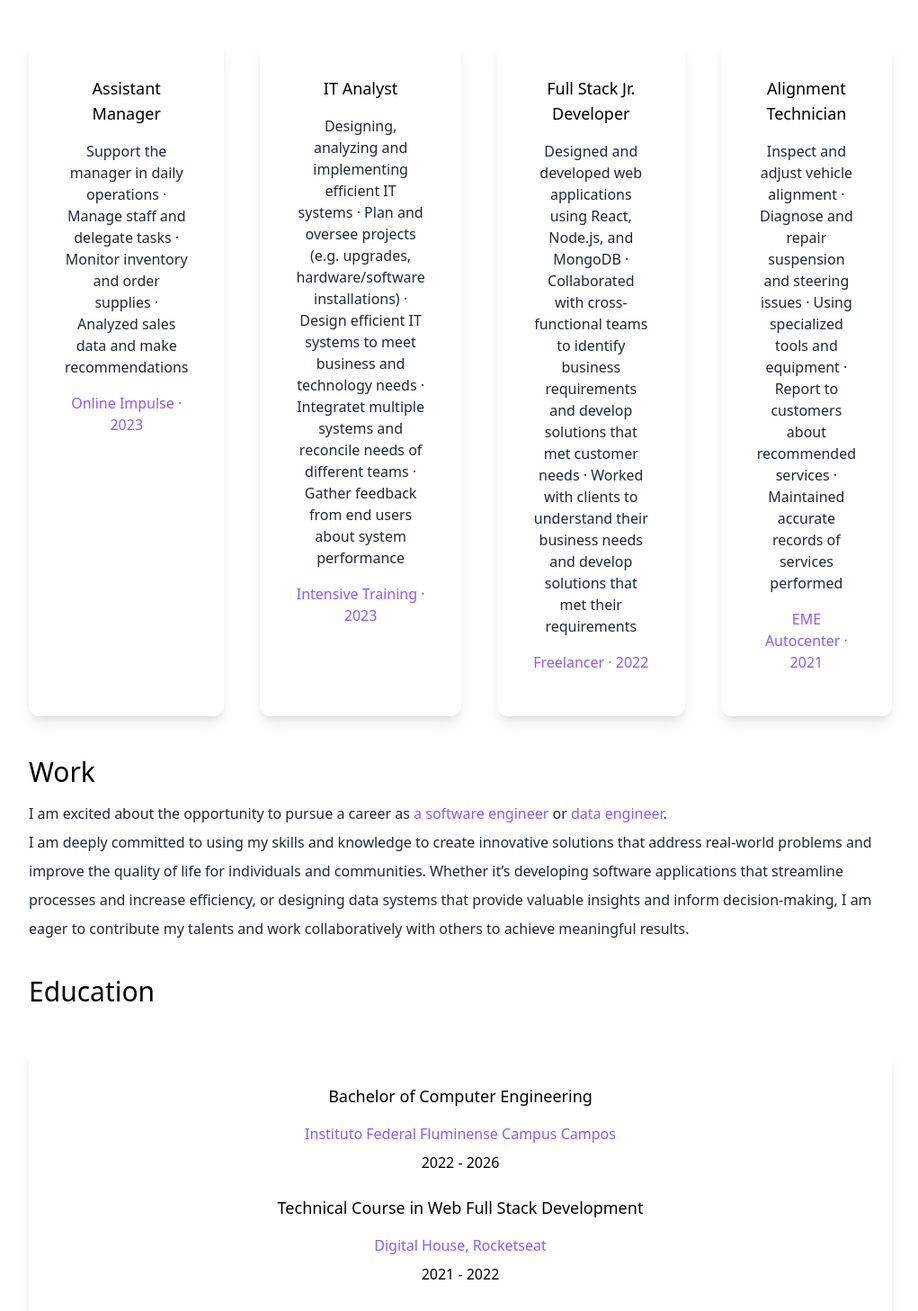
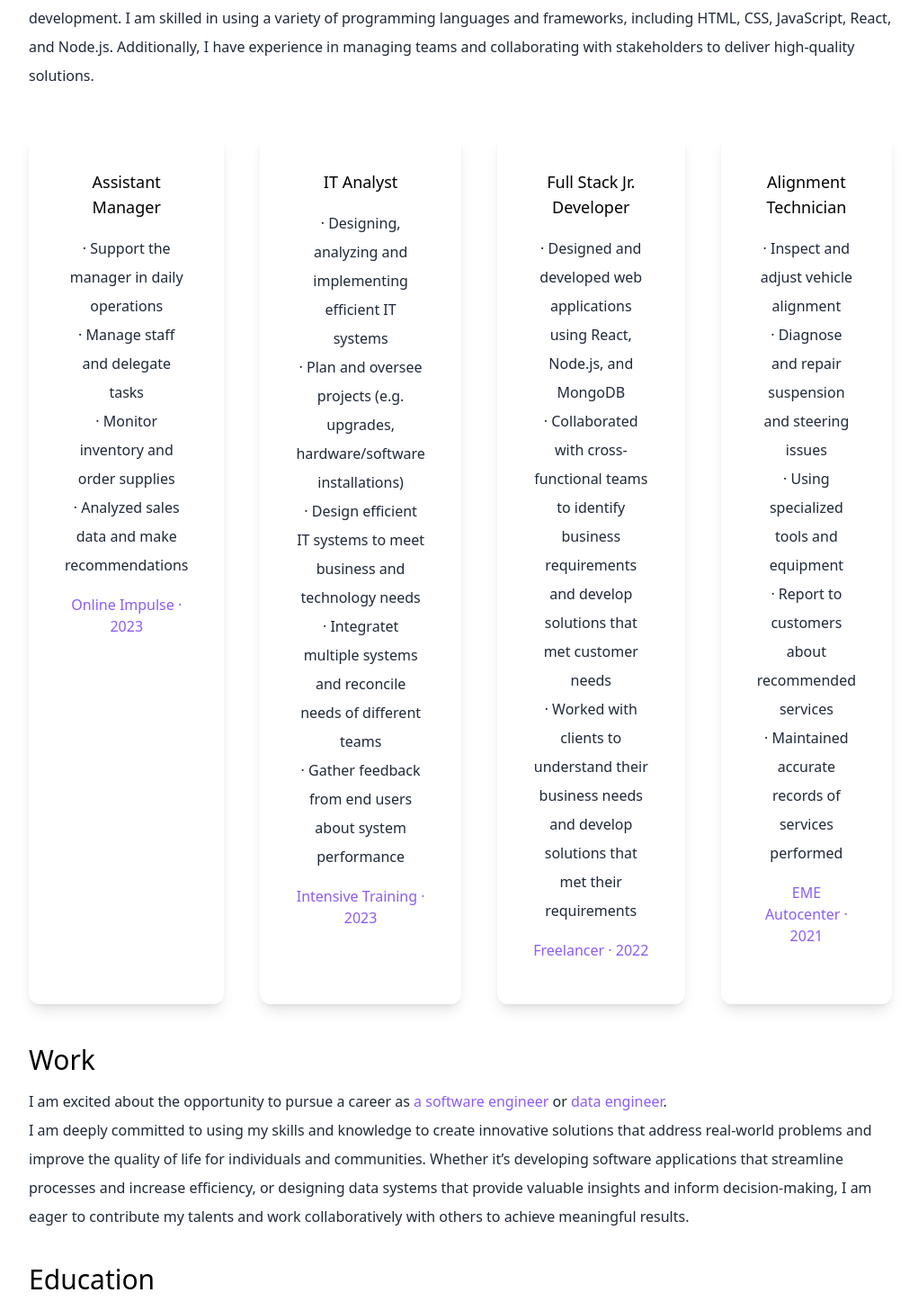
Before and after one commit to sttve/portfolio, a Next.js app: page / in a window 1280 px wide. Shown: the part 1404-2861 px from the top of the page at 90% size, without its empty margins (128-1149 px from the left). Built offline with nearby package versions, Linux system fonts and the light colour scheme.

Commit message:
design test

```diff
--- a/src/pages/index.tsx
+++ b/src/pages/index.tsx
@@ -52,7 +52,7 @@ export default function Home() {
             <AiFillLinkedin />
             <AiFillYoutube />
           </div>
-          <div className="relative mx-auto bg-gradient-to-b from-violet-500 rounded-full w-80 h-80 mt-20 overflow-hidden md:h-96 md:w-96">
+          <div className="relative mx-auto bg-gradient-to-b from-violet-500 rounded-full w-60 h-60 mt-20 overflow-hidden md:h-96 md:w-96">
             <Image alt="" src={deved} layout="fill" objectFit="cover"/>
           </div>
         </section>
@@ -62,14 +62,14 @@ export default function Home() {
           <div>
             <br>
             </br>
-            <h3 className="text-3xl py-1 dark:text-gray-100">About Me</h3>
+            <h3 className="text-3xl py-1 dark:text-gray-100 mt-10">About Me</h3>
             <p className="text-md py-2 leading-8 text-gray-800 dark:text-gray-300">
             As an <span className="text-violet-500 py-10">Assistant Manager</span>, <span className="text-violet-500">IT Analyst</span>, and <span className="text-violet-500">Full-Stack Developer</span>, I have gained a diverse set of skills and experiences that have equipped me to excel in a variety of roles. My passion for technology and problem-solving has driven me to continuously improve my skills and stay up-to-date with the latest trends and technologies. I am a strong <span className="text-violet-500">communicator</span> and <span className="text-violet-500">collaborator</span>, and I am always looking for new challenges to tackle.
             </p>
             <br />
             <h3 className="text-3xl py-1 dark:text-gray-100">Job Experience</h3>
             <p className="text-md py-2 leading-8 text-gray-800 dark:text-gray-300">
-            I am a highly skilled and experienced professional with a background in <span className="text-violet-500 py-10">technician mechanic course</span>, <span className="text-violet-500 py-10">full stack development</span>, and <span className="text-violet-500 py-10">data engineering</span>.
+            In my previous roles, I have gained experience in a variety of areas, including project management, data analysis, and full-stack development. I am skilled in using a variety of programming languages and frameworks, including HTML, CSS, JavaScript, React, and Node.js. Additionally, I have experience in managing teams and collaborating with stakeholders to deliver high-quality solutions.
             </p>
           </div>
           <div className="lg:flex gap-10" >
@@ -77,33 +77,39 @@ export default function Home() {
               <h3 className="text-lg font-medium py-0 pb-2 dark:text-gray-100">
                 Assistant Manager
               </h3>
-              <p className="py-2 text-gray-800 dark:text-gray-300">Support the manager in daily operations
-              · Manage staff and delegate tasks
-              · Monitor inventory and order supplies
+              <p className="py-2 text-gray-800 leading-8 dark:text-gray-300">· Support the manager in daily operations<br />
+              · Manage staff and delegate tasks<br />
+              · Monitor inventory and order supplies<br />
               · Analyzed sales data and make recommendations
               </p>
-              <h4 className='py-2 text-violet-500'>Online Impulse · 2023</h4>
+              <h4 className='py-2 text-violet-500 font-medium'>Online Impulse · 2023</h4>
             </div>
 
             <div className="text-center shadow-lg p-10 rounded-xl my-10 ">
               <h3 className="text-lg font-medium py-0 pb-2 dark:text-gray-100">
                 IT Analyst
               </h3>
-              <p className="py-2 text-gray-800 dark:text-gray-300">Designing, analyzing and implementing efficient IT systems · Plan and oversee projects (e.g. upgrades, hardware/software installations) · Design efficient IT systems to meet business and technology needs · Integratet multiple systems and reconcile needs of different teams · Gather feedback from end users about system performance
+              <p className="py-2 text-gray-800 leading-8 dark:text-gray-300">· Designing, analyzing and implementing efficient IT systems<br />
+               · Plan and oversee projects (e.g. upgrades, hardware/software installations)<br />
+               · Design efficient IT systems to meet business and technology needs<br />
+               · Integratet multiple systems and reconcile needs of different teams<br />
+               · Gather feedback from end users about system performance
 
               </p>
 
-              <h4 className='py-2 text-violet-500'>Intensive Training · 2023</h4>
+              <h4 className='py-2 text-violet-500 font-medium'>Intensive Training · 2023</h4>
 
             </div>
             <div className="text-center shadow-lg p-10 rounded-xl my-10 ">
               <h3 className="text-lg font-medium py-0 pb-2 dark:text-gray-100">
                 Full Stack Jr. Developer
               </h3>
-              <p className="py-2 text-gray-800 dark:text-gray-300">Designed and developed web applications using React, Node.js, and MongoDB · Collaborated with cross-functional teams to identify business requirements and develop solutions that met customer needs · Worked with clients to understand their business needs and develop solutions that met their requirements
+              <p className="py-2 text-gray-800 leading-8  dark:text-gray-300">· Designed and developed web applications using React, Node.js, and MongoDB<br />
+              · Collaborated with cross-functional teams to identify business requirements and develop solutions that met customer needs<br />
+              · Worked with clients to understand their business needs and develop solutions that met their requirements
 
               </p>
-              <h4 className='py-2 text-violet-500'>Freelancer · 2022</h4>
+              <h4 className='py-2 font-medium text-violet-500'>Freelancer · 2022</h4>
 
             </div>
 
@@ -111,14 +117,14 @@ export default function Home() {
               <h3 className="text-lg font-medium py-0 pb-2 dark:text-gray-100">
                 Alignment Technician
               </h3>
-              <p className="py-2 text-gray-800 dark:text-gray-300">Inspect and adjust vehicle alignment ·
-Diagnose and repair suspension and steering issues ·
-Using specialized tools and equipment ·
-Report to customers about recommended services ·
-Maintained accurate records of services performed
+              <p className="py-2 text-gray-800 leading-8 dark:text-gray-300">· Inspect and adjust vehicle alignment <br />
+              · Diagnose and repair suspension and steering issues <br />
+              · Using specialized tools and equipment <br />
+              · Report to customers about recommended services <br />
+              · Maintained accurate records of services performed
 
               </p>
-              <h4 className='py-2 text-violet-500'>EME Autocenter · 2021</h4>
+              <h4 className='py-2  text-violet-500 font-medium'>EME Autocenter · 2021</h4>
 
             </div>
 
@@ -143,17 +149,17 @@ Maintained accurate records of services performed
               <h3 className="text-lg font-medium py-0 pb-2 dark:text-gray-100">
               Bachelor of Computer Engineering
               </h3>
-              <h4 className='py-2 text-violet-500'>Instituto Federal Fluminense Campus Campos</h4>
-              <h2 className="dark:text-gray-300">2022 - 2026</h2>
+              <h4 className='py-2 text-violet-500 font-medium'>Instituto Federal Fluminense Campus Campos</h4>
+              <h2 className="dark:text-gray-300">2022 · 2026</h2>
               <br />
               <h3 className="text-lg font-medium py-0 pb-2 dark:text-gray-100">
               Technical Course in Web Full Stack Development</h3>
-              <h4 className='py-2 text-violet-500'>Digital House, Rocketseat</h4>
-              <h2 className="dark:text-gray-300">2021 - 2022</h2>
+              <h4 className='py-2 text-violet-500 font-medium'>Digital House, Rocketseat</h4>
+              <h2 className="dark:text-gray-300">2021 · 2022</h2>
               <br />
               <h3 className="text-lg font-medium py-0 pb-2 dark:text-gray-100">
               Introduction to Data Engineering</h3>
-              <h4 className='py-2 text-violet-500'>DIO.me</h4>
+              <h4 className='py-2 text-violet-500 font-medium'>DIO.me</h4>
               <h2 className="dark:text-gray-300">2023</h2>
 
 
```
